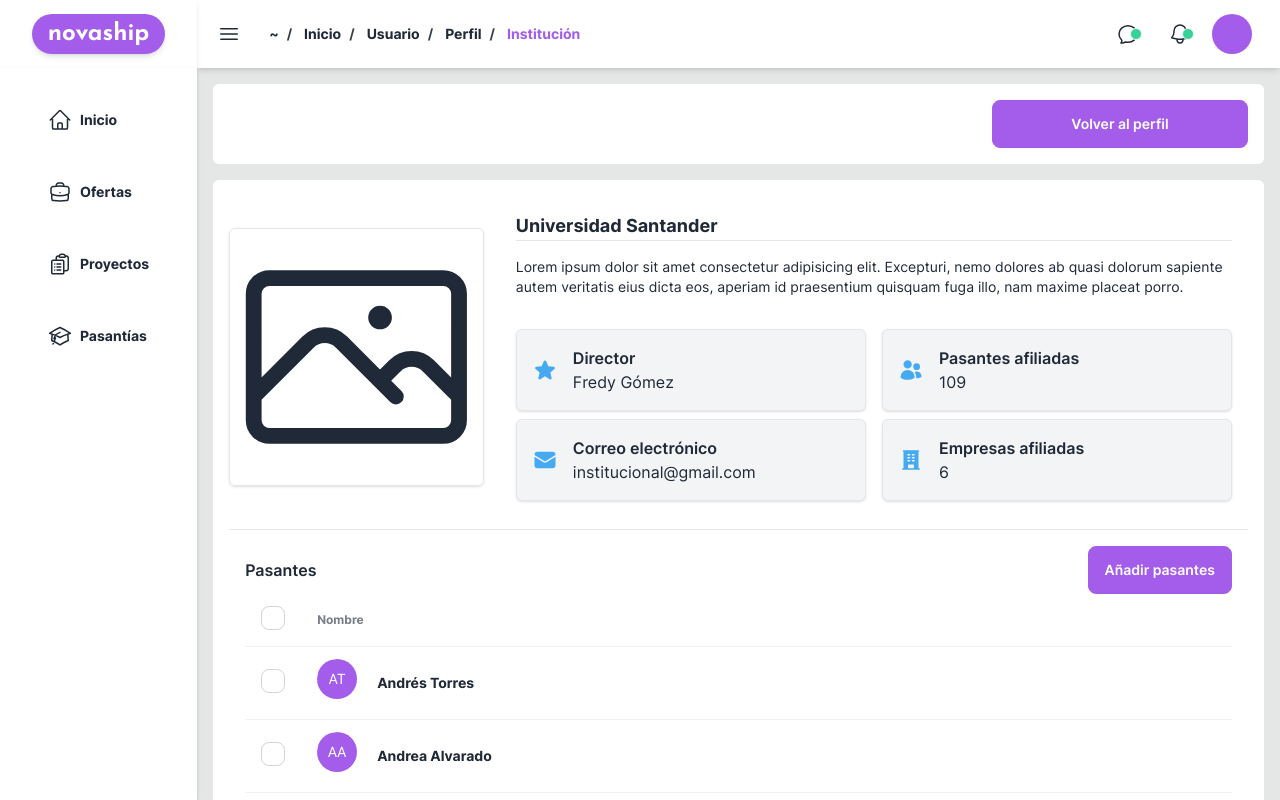
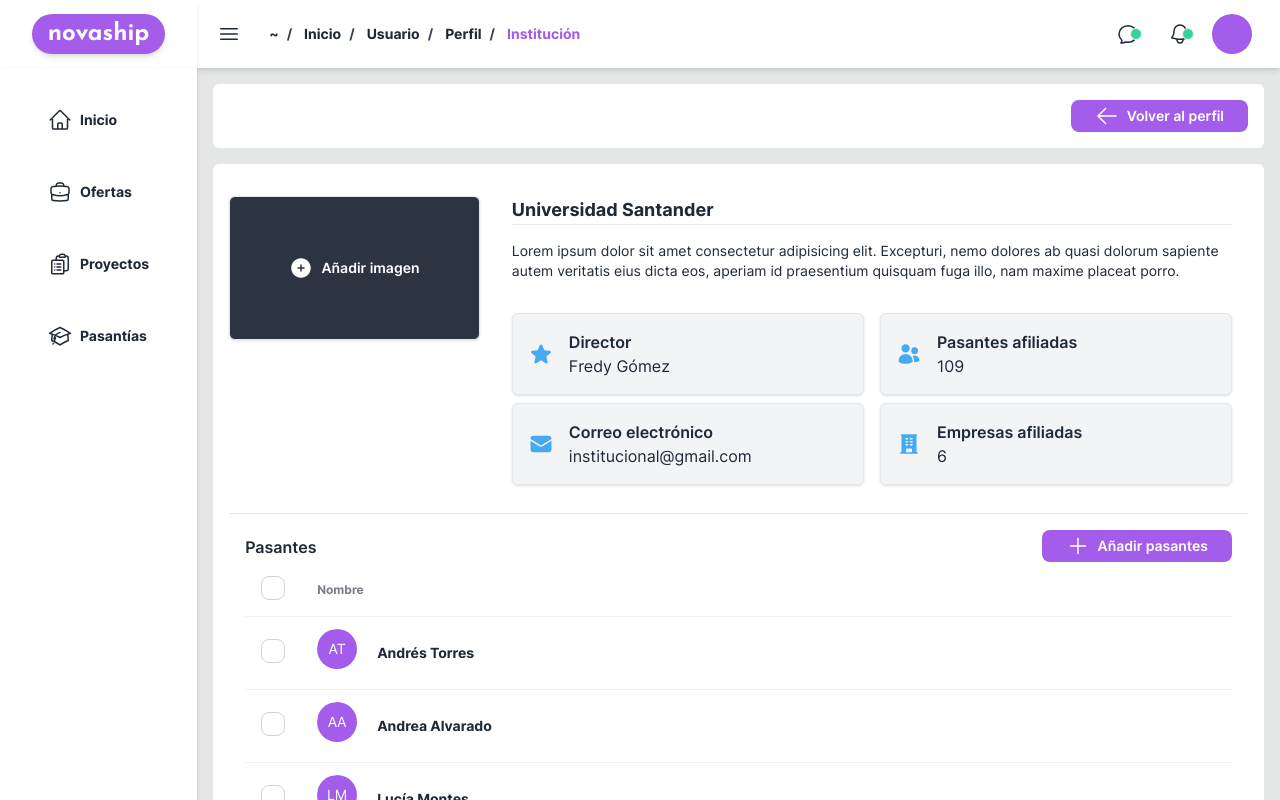
Before and after one commit to esteban-florez/novaship, a Next.js app: page /user/profile/institute in a window 1280 px wide. Shown: the top 800 px of the page. Built offline with nearby package versions, Linux system fonts and the light colour scheme; no server answers.

Commit message:
Minor changes

```diff
--- a/app/(main)/profile/company/page.tsx
+++ b/app/(main)/profile/company/page.tsx
@@ -11,13 +11,14 @@ export const metadata: Metadata = {
 export default function CompanyProfilePage() {
   return (
     <div className="w-full bg-base-100 p-4">
-      <div className="mb-4 flex flex-row items-center justify-between">
+      <div className="flex flex-row items-center justify-between">
         <h2 className="text-2xl font-bold">Mis empresas registradas</h2>
-        <Link href="/profile/company/create" className="btn-secondary btn">
+        <Link href="/profile/company/create" className="btn-secondary btn-sm btn border-none px-6">
           <PlusIcon className="h-6 w-6" />
           Registrar
         </Link>
       </div>
+      <div className="divider divider-vertical mt-2" />
       <div className="overflow-x-auto">
         <table className="table">
           <thead>
--- a/app/(main)/user/profile/institute/page.tsx
+++ b/app/(main)/user/profile/institute/page.tsx
@@ -1,8 +1,12 @@
 import AvatarIcon from '@/components/AvatarIcon'
 import GoBackBtn from '@/components/GoBackBtn'
 import InputSimple from '@/components/forms/inputs/Input'
-import { PhotoIcon } from '@heroicons/react/24/outline'
-import { BuildingOfficeIcon, EnvelopeIcon, StarIcon, UsersIcon, XMarkIcon } from '@heroicons/react/24/solid'
+import { BuildingOfficeIcon, EnvelopeIcon, PlusCircleIcon, PlusIcon, StarIcon, UsersIcon, XMarkIcon } from '@heroicons/react/24/solid'
+import { type Metadata } from 'next'
+
+export const metadata: Metadata = {
+  title: 'Perfil institucional',
+}
 
 export default function ViewUserInstituteProfilePage() {
   return (
@@ -12,9 +16,12 @@ export default function ViewUserInstituteProfilePage() {
       </div>
       <div className="m-4 rounded-md bg-white p-4">
         <div className="flex w-full flex-col gap-4 md:flex-row">
-          <div className="flex-center flex w-full flex-row text-center md:w-1/4 md:flex-col">
-            <div className="flex-center w-full rounded-md border shadow">
-              <PhotoIcon className="h-64 w-64" />
+          <div className="mt-4 flex w-full items-start text-center md:w-1/4 md:flex-col">
+            <div className="flex-center h-36 w-full rounded-md border bg-neutral shadow">
+              <button className="btn-ghost btn text-white">
+                <PlusCircleIcon className="h-6 w-6" />
+                <p className="text-sm">Añadir imagen</p>
+              </button>
             </div>
           </div>
           <div className="flex w-full flex-col md:w-3/4">
@@ -72,7 +79,10 @@ export default function ViewUserInstituteProfilePage() {
               <h4 className="font-semibold">Pasantes</h4>
             </div>
             <div className="flex-col">
-              <label htmlFor="addIntern" className="btn-primary btn">Añadir pasantes</label>
+              <label htmlFor="addIntern" className="btn-primary btn-sm btn border-none px-6">
+                <PlusIcon className="h-6 w-6" />
+                Añadir pasantes
+              </label>
               <input type="checkbox" id="addIntern" className="modal-toggle" />
               <div className="modal p-0">
                 <div className="modal-box p-0">
@@ -94,7 +104,8 @@ export default function ViewUserInstituteProfilePage() {
                     </div>
                   </div>
                   <div className="modal-action p-4">
-                    <label htmlFor="addIntern" className="btn">Cerrar</label>
+                    <button className="btn-primary btn-sm btn px-6">Afiliar</button>
+                    <label htmlFor="addIntern" className="btn-sm btn px-6">Cerrar</label>
                   </div>
                 </div>
               </div>
@@ -113,7 +124,7 @@ export default function ViewUserInstituteProfilePage() {
                 </tr>
               </thead>
               <tbody>
-                <tr>
+                <tr className="hover">
                   <th>
                     <label>
                       <input type="checkbox" className="checkbox" />
@@ -132,7 +143,7 @@ export default function ViewUserInstituteProfilePage() {
                     </div>
                   </td>
                 </tr>
-                <tr>
+                <tr className="hover">
                   <th>
                     <label>
                       <input type="checkbox" className="checkbox" />
@@ -151,7 +162,7 @@ export default function ViewUserInstituteProfilePage() {
                     </div>
                   </td>
                 </tr>
-                <tr>
+                <tr className="hover">
                   <th>
                     <label>
                       <input type="checkbox" className="checkbox" />
@@ -170,7 +181,7 @@ export default function ViewUserInstituteProfilePage() {
                     </div>
                   </td>
                 </tr>
-                <tr>
+                <tr className="hover">
                   <th>
                     <label>
                       <input type="checkbox" className="checkbox" />
--- a/components/GoBackBtn.tsx
+++ b/components/GoBackBtn.tsx
@@ -1,5 +1,6 @@
 'use client'
 
+import { ArrowLeftIcon } from '@heroicons/react/24/solid'
 import { useRouter } from 'next/navigation'
 
 export default function GoBackBtn({ children }: { children: React.ReactNode }) {
@@ -9,8 +10,9 @@ export default function GoBackBtn({ children }: { children: React.ReactNode }) {
     <button
       onClick={() => {
         router.back()
-      }} className="btn-primary btn-wide btn"
+      }} className="btn-primary btn-sm btn border-none px-6"
     >
+      <ArrowLeftIcon className="h-6 w-6" />
       {children}
     </button>
   )
--- a/components/profile/institute/InstituteForm.tsx
+++ b/components/profile/institute/InstituteForm.tsx
@@ -8,8 +8,13 @@ import ContactSection from './ContactSection'
 import { type Institute } from '@prisma/client'
 import Link from 'next/link'
 import { EyeIcon } from '@heroicons/react/24/outline'
+import { type Metadata } from 'next'
 
 type Props = Pick<Institute, 'name' | 'address' | 'description' | 'email' | 'phone'>
+
+export const metadata: Metadata = {
+  title: 'Registrar institución',
+}
 
 export default function InsituteForm({ name, address, description, email, phone }: Props) {
   const [showAlert, setShowAlert] = useState('none')
@@ -50,14 +55,14 @@ export default function InsituteForm({ name, address, description, email, phone
   return (
     <form method="POST" onSubmit={handleSubmit} action="/api/profile/institute" className="w-full rounded-lg bg-base-100 p-4">
       {showAlert !== 'none' && FORM_STATUS[showAlert]}
-      <div className="mb-4 flex flex-row items-center justify-between">
+      <div className="flex flex-row items-center justify-between">
         <h2 className="text-2xl font-bold">Perfil Institucional</h2>
-        <div className="tooltip" data-tip="Ver perfil">
-          <Link href="/user/profile/institute" className="btn-ghost btn">
-            <EyeIcon className="h-6 w-6" />
-          </Link>
-        </div>
+        <Link href="/user/profile/institute" className="btn-secondary btn-sm btn border-none px-6">
+          <EyeIcon className="h-6 w-6" />
+          Ver perfil
+        </Link>
       </div>
+      <div className="divider divider-vertical mt-2" />
       <PersonalSection name={name} description={description} />
       <ContactSection phone={phone} address={address} email={email} />
       <ButtonSection />
--- a/components/profile/professional/ProfessionalForm.tsx
+++ b/components/profile/professional/ProfessionalForm.tsx
@@ -52,14 +52,14 @@ export default function ProfessionalForm({ title, description }: Props) {
   return (
     <form method="POST" onSubmit={handleSubmit} action="/api/profile/professional" className="w-full rounded-lg bg-base-100 p-4">
       {showAlert !== 'none' && FORM_STATUS[showAlert]}
-      <div className="mb-4 flex flex-row items-center justify-between">
+      <div className="flex flex-row items-center justify-between">
         <h2 className="text-2xl font-bold">Perfil Profesional</h2>
-        <div className="tooltip" data-tip="Ver perfil">
-          <Link href="/user/profile/professional" className="btn-ghost btn">
-            <EyeIcon className="h-6 w-6" />
-          </Link>
-        </div>
+        <Link href="/user/profile/professional" className="btn-secondary btn-sm btn border-none px-6">
+          <EyeIcon className="h-6 w-6" />
+          Ver perfil
+        </Link>
       </div>
+      <div className="divider divider-vertical mt-2" />
       <TitleSection title={title} />
       <AboutMeSection description={description} />
       <ExperienceSection />
```
